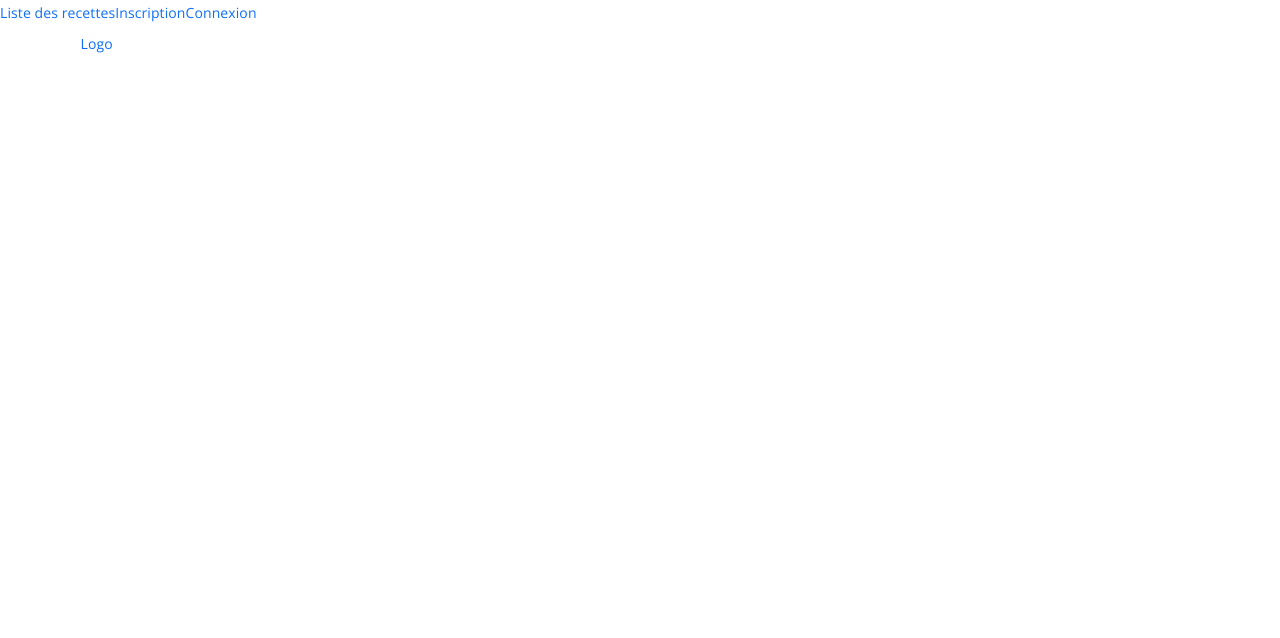
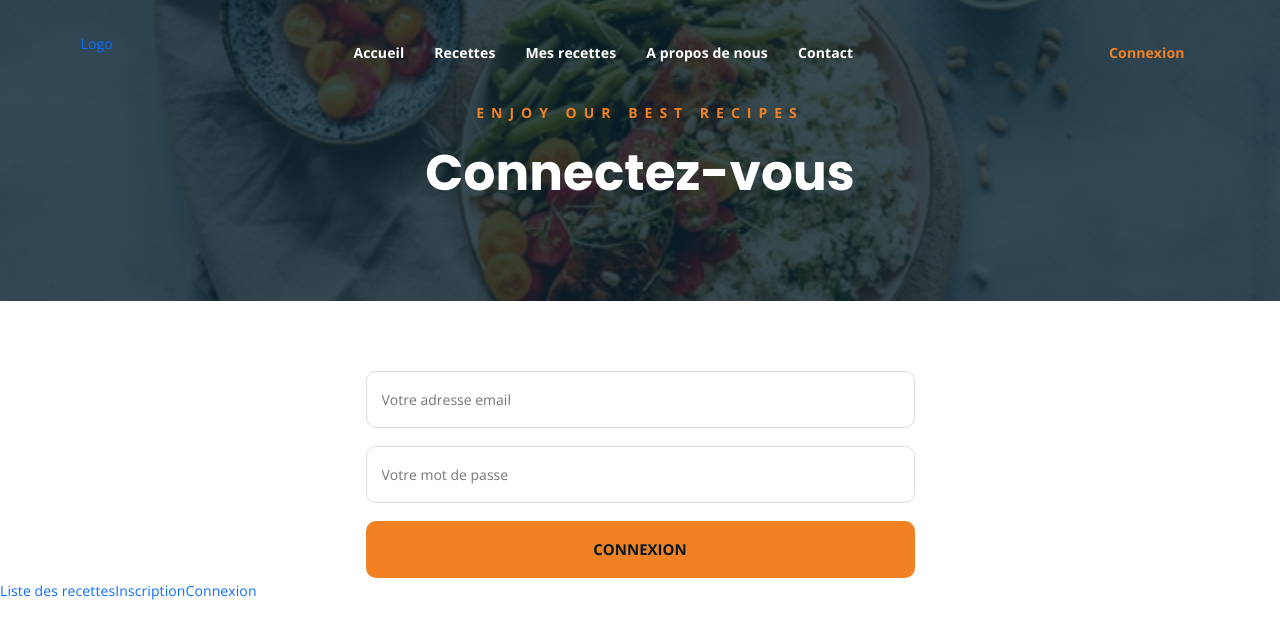
Before and after one commit to jean-same/recipe-front, a Vue app: page /login in a window 1280 px wide. Shown: the top 638 px of the page. Built offline with nearby package versions, Linux system fonts and the light colour scheme.

Commit message:
Mise en place de l'authentification (WIP)

```diff
--- /dev/null
+++ b/src/components/LoginPage.vue
@@ -0,0 +1,120 @@
+<template>
+        <div>
+            <BreadCrumb breadCrumbProps="Connectez-vous"/>
+            <div class="login-form-section mt-150 mb-150">
+                <div class="container">
+                    <div class="row">
+                        <div class="login-form-container col-lg-6 mb-3 mb-lg-0">
+                            <div id="form_status">
+                                <span class="wrong"
+                                v-if="fieldsEmpty"
+                                >Les 2 champs sont obligatoires! </span>
+                                <span class="wrong"
+                                v-if="loginFailed"
+                                >Identifiants incorects! </span>
+                            </div>
+                            <div class="login-form">
+                                <form @submit="handleSubmit">
+                                    <p>
+                                        <input type="email" v-model="email" placeholder="Votre adresse email" name="email" id="email">
+                                    </p>
+                                    <p>
+                                        <input type="password" v-model="password" placeholder="Votre mot de passe" name="password" id="password">
+                                    </p>
+                                    <p><input type="submit" value="Connexion"></p>
+                                </form>
+                            </div>
+                        </div>
+                    </div>
+                </div>
+            </div>
+        </div>
+</template>
+
+<script>
+
+import BreadCrumb from './BreadCrumb.vue'
+import storage from "@/plugins/storage";
+import userService from '../services/userService'
+
+export default {
+    name: 'LoginPage',
+
+    components: {
+        BreadCrumb
+    },
+
+    data() {
+      return {
+        email: '',
+        password: '',
+        fieldsEmpty: false,
+        emailEmpty: false,
+        passwordEmpty: false,
+        loginFailed: false
+      }
+    },
+
+    methods: {
+        async handleSubmit(evt) {
+            evt.preventDefault()
+
+            if(this.email == '' || this.password == '') {
+                this.fieldsEmpty = true
+            }
+
+            if( !this.fieldsEmpty ) {
+                const userData = await userService.login(this.email , this.password)
+                console.log(userData.data.token)
+
+              if(userData){
+                  this.fieldsEmpty = false
+                  storage.set('userData', userData.data);
+                  userService.setHeaders(userData.data.token)
+                  this.loginFailed = false;
+                  this.$router.push('recettes');
+              }
+              else {
+                  console.log('LOGIN FAILED');
+                  this.loginFailed = true;
+              }
+
+            }
+        }
+    }
+
+}
+</script>
+
+<style scoped lang="scss">
+
+.login-form-container {
+    margin: 0 auto;
+}
+
+.login-form form p input[type=password], .login-form form p input[type=email] {
+  width: 100%;
+  padding: 15px;
+  border: 1px solid #ddd;
+  border-radius: 10px;
+}
+
+.login-form input[type=submit] {
+    width: 100%;
+    border-radius: 10px;
+}
+
+#form_status span {
+  color: #fff;
+  font-size: 14px;
+  font-weight: normal;
+  background: #E74C3C;
+  width: 100%;
+  text-align: center;
+  display: inline-block;
+  padding: 10px 0px;
+  border-radius: 3px;
+  margin-bottom: 18px;
+}
+
+</style>
--- a/src/components/MyHeader.vue
+++ b/src/components/MyHeader.vue
@@ -32,11 +32,8 @@
 								<li>
                   <router-link to="/mes-recettes">Contact</router-link>
                 </li>
-								<li><a href="#">Auth</a>
-									<ul class="sub-menu">
-										<router-link to="/recettes">Connexion</router-link>
-										<router-link to="/recettes">Inscription</router-link>
-									</ul>
+								<li>
+										<router-link to="/login">Connexion</router-link>
 								</li>
 							</ul>
 						</nav>
@@ -108,9 +105,9 @@ nav.main-menu ul > li {
 
 nav.main-menu ul ul.sub-menu {
   position: absolute;
-  background-color: #fff;
-  width: 90px;
-  padding: 5px 5px;
+  background-color: rgba(0, 0, 0, 0.377);
+  width: 110px;
+  padding: 5px 0;
   margin: 0;
   left: 0;
   top: 50px;
--- a/src/plugins/router.js
+++ b/src/plugins/router.js
@@ -1,7 +1,10 @@
 import Vue from 'vue'
 import VueRouter from 'vue-router'
+
 import HomeView from '../views/HomeView.vue'
+import LoginView from '../views/LoginView.vue'
 import RecipeView from '../views/RecipeView.vue'
+
 import RecipeShow from '../components/RecipeShow.vue'
 
 Vue.use(VueRouter)
@@ -26,6 +29,12 @@ const routes = [
   },
 
   {
+    path: '/login',
+    name: 'login',
+    component: LoginView
+  },
+
+  {
     path: '/about',
     name: 'about',
     // route level code-splitting
--- /dev/null
+++ b/src/plugins/storage.js
@@ -0,0 +1,20 @@
+const storage = {
+
+    set: (keyName, value) => {
+        const json = JSON.stringify(value);
+        window.localStorage.setItem(keyName, json);
+    },
+
+    get: (keyName) => {
+        const json = window.localStorage.getItem(keyName);
+        const value = JSON.parse(json);
+        return value;
+    },
+
+    unset: (keyName) => {
+        window.localStorage.removeItem(keyName);
+    }
+
+};
+
+export default storage;
--- /dev/null
+++ b/src/services/userService.js
@@ -0,0 +1,31 @@
+import axios from "axios";
+
+const userService = {
+
+    baseUri: 'http://localhost:8000/api/login_check',
+
+    async login(email , password) {
+
+        const data = {
+                "username" :  email,
+                "password" : password
+        }
+
+        let response = await axios.post(
+            userService.baseUri,
+            data
+            ).catch(
+                function(){
+                    return false;
+                }
+            );
+        return response;
+    },
+
+    setHeaders: (token) => {
+        axios.defaults.headers.common['Authorization'] = "Bearer " + token
+    },
+
+}
+
+export default userService;
--- /dev/null
+++ b/src/views/LoginView.vue
@@ -0,0 +1,17 @@
+<template>
+    <LoginPage />
+</template>
+
+<script>
+
+import LoginPage from '../components/LoginPage.vue'
+
+export default {
+
+  name: 'LoginView',
+
+  components: {
+    LoginPage
+  }
+}
+</script>
```
